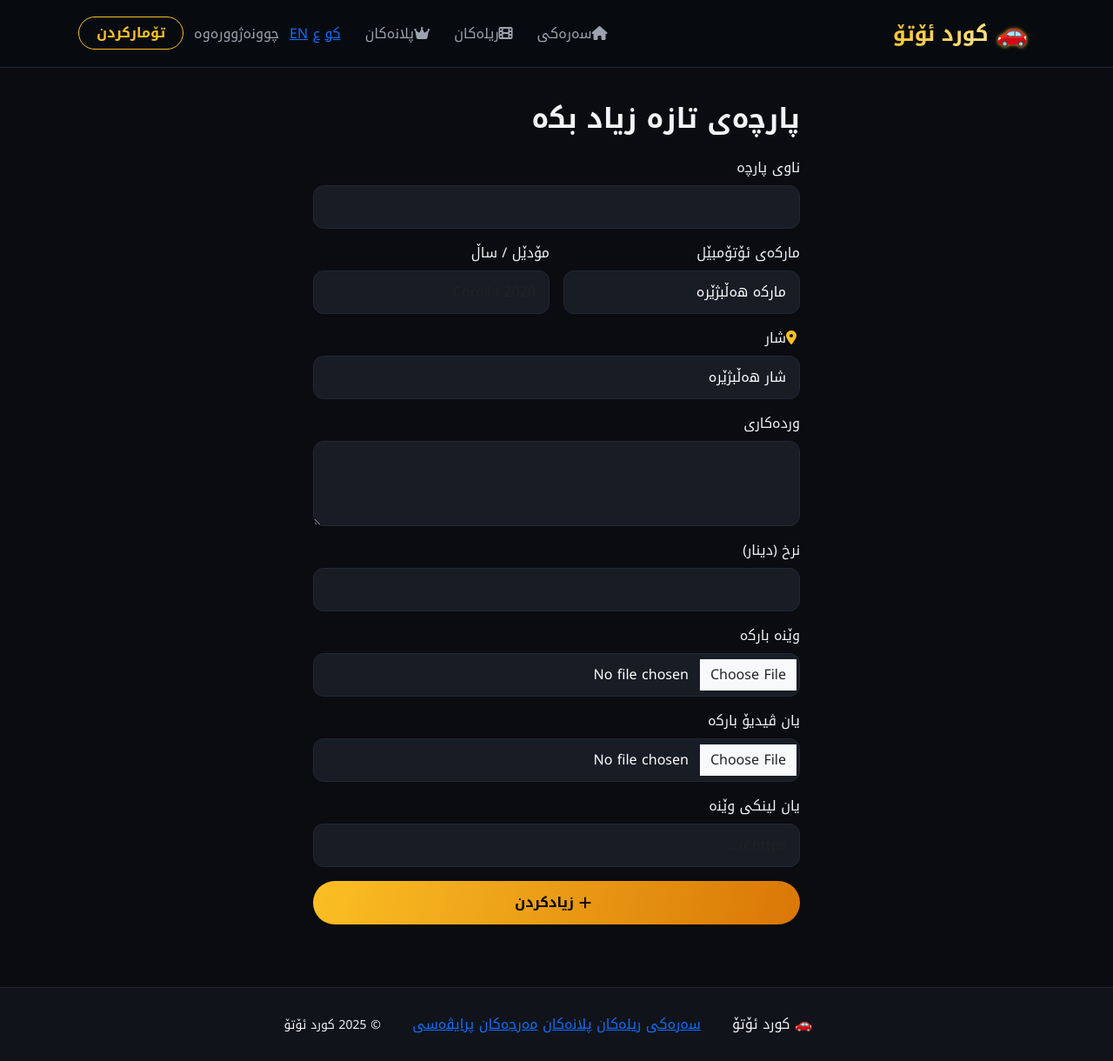
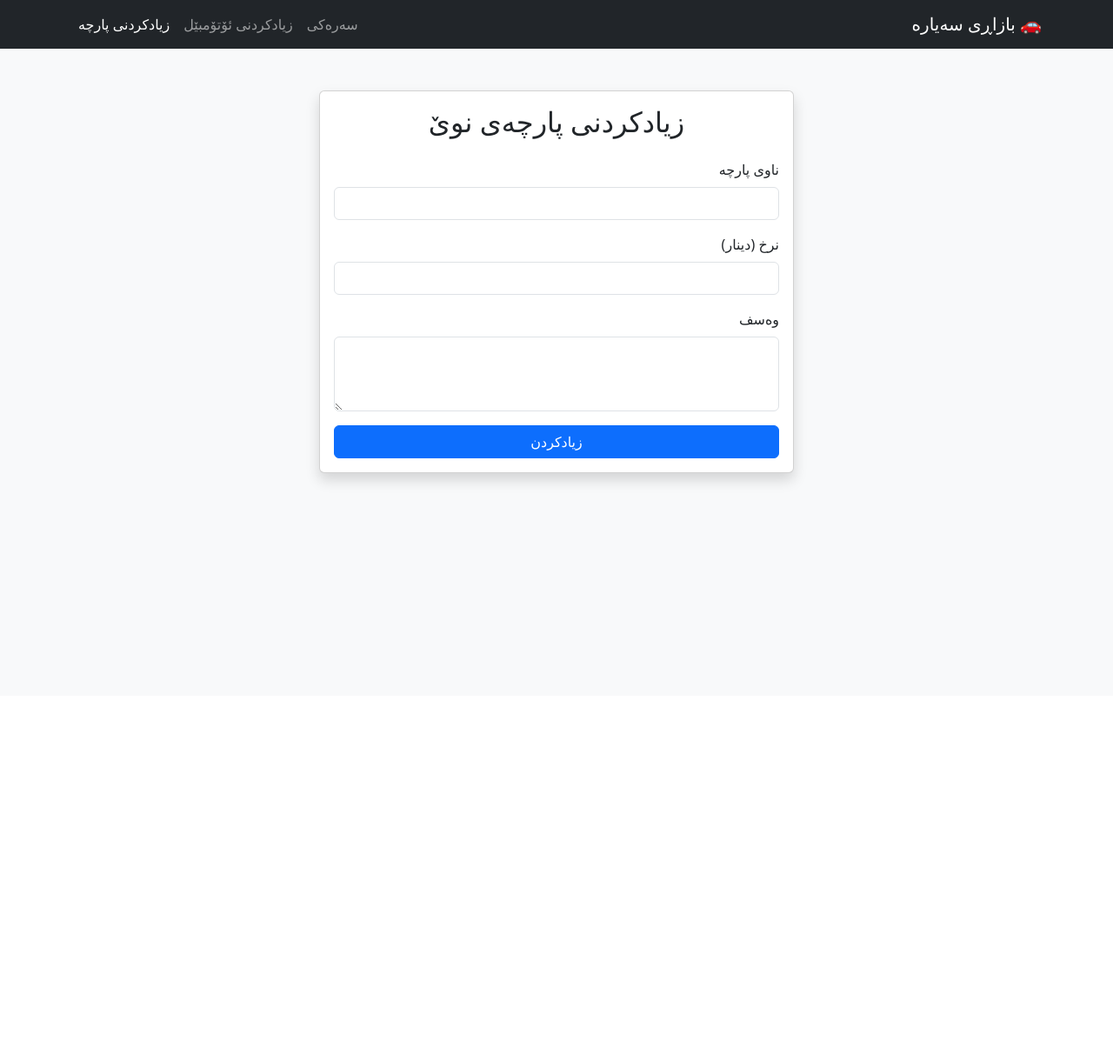
Before and after one commit to muhammadt90900-ux/Cars, a Flask app: template templates/add_part.html in a window 1280 px wide. Shown: the whole page at 87% size. After the commit the page ends 560 px from the top, so only its background shows below. Run offline with Flask 3, Linux system fonts and the light colour scheme; the template is opened without the code that fills it, so the values that code supplies are empty; some libraries are stand-ins or nearby versions.

Commit message:
Refactor add_part.html with complete HTML structure
Refactored add_part.html to include a complete HTML structure with a navbar and form for adding parts. Removed unnecessary fields and updated the layout for better usability.

```diff
--- a/templates/add_part.html
+++ b/templates/add_part.html
@@ -1,62 +1,59 @@
-{% extends "base.html" %}
-{% block content %}
-<div class="container py-4">
-    <div class="auth-card mx-auto" style="max-width:560px;">
-        <h2 class="mb-4" style="font-weight:800;">پارچەی تازە زیاد بکە</h2>
-        <form method="POST" enctype="multipart/form-data">
-            <input type="hidden" name="csrf_token" value="{{ csrf_token() }}">
-            <div class="mb-3">
-                <label class="form-label ka-label">ناوی پارچە</label>
-                <input type="text" name="name" class="form-control ka-input" required>
-            </div>
-            <div class="row g-3 mb-3">
-                <div class="col-6">
-                    <label class="form-label ka-label">مارکەی ئۆتۆمبێل</label>
-                    <select name="car_brand" class="form-select ka-input">
-                        <option value="">مارکە هەڵبژێرە</option>
-                        {% for b in brands %}
-                        <option value="{{ b }}">{{ b }}</option>
-                        {% endfor %}
-                    </select>
-                </div>
-                <div class="col-6">
-                    <label class="form-label ka-label">مۆدێل / ساڵ</label>
-                    <input type="text" name="car_model" class="form-control ka-input" placeholder="Corolla 2020">
+<!DOCTYPE html>
+<html lang="ku" dir="rtl">
+<head>
+    <meta charset="UTF-8">
+    <meta name="viewport" content="width=device-width, initial-scale=1.0">
+    <title>زیادکردنی پارچە - بازاڕی سەیارە</title>
+    <link href="https://cdn.jsdelivr.net/npm/bootstrap@5.3.0/dist/css/bootstrap.rtl.min.css" rel="stylesheet">
+    <style>
+        body { background-color: #f8f9fa; }
+    </style>
+</head>
+<body>
+
+    <nav class="navbar navbar-expand-lg navbar-dark bg-dark">
+        <div class="container">
+            <a class="navbar-brand" href="/">🚗 بازاڕی سەیارە</a>
+            <button class="navbar-toggler" type="button" data-bs-toggle="collapse" data-bs-target="#navbarNav">
+                <span class="navbar-toggler-icon"></span>
+            </button>
+            <div class="collapse navbar-collapse" id="navbarNav">
+                <ul class="navbar-nav ms-auto">
+                    <li class="nav-item"><a class="nav-link" href="/">سەرەکی</a></li>
+                    <li class="nav-item"><a class="nav-link" href="/add_vehicle">زیادکردنی ئۆتۆمبێل</a></li>
+                    <li class="nav-item"><a class="nav-link active" href="/add_part">زیادکردنی پارچە</a></li>
+                </ul>
             </div>
         </div>
+    </nav>
+
+    <div class="container mt-5">
+        <div class="row justify-content-center">
+            <div class="col-md-6">
+                <div class="card shadow">
+                    <div class="card-body">
+                        <h2 class="card-title text-center mb-4">زیادکردنی پارچەی نوێ</h2>
+                        <form method="POST" action="/add_part">
                             <div class="mb-3">
-                <label class="form-label ka-label"><i class="fas fa-map-marker-alt me-1" style="color:var(--gold);"></i>شار</label>
-                <select name="city" class="form-select ka-input">
-                    <option value="">شار هەڵبژێرە</option>
-                    {% for c in cities %}
-                    <option value="{{ c }}">{{ c }}</option>
-                    {% endfor %}
-                </select>
+                                <label for="name" class="form-label">ناوی پارچە</label>
+                                <input type="text" class="form-control" id="name" name="name" required>
                             </div>
                             <div class="mb-3">
-                <label class="form-label ka-label">وردەکاری</label>
-                <textarea name="description" class="form-control ka-input" rows="3"></textarea>
+                                <label for="price" class="form-label">نرخ (دینار)</label>
+                                <input type="number" step="0.01" class="form-control" id="price" name="price" required>
                             </div>
                             <div class="mb-3">
-                <label class="form-label ka-label">نرخ (دینار)</label>
-                <input type="number" name="price" class="form-control ka-input" required min="0">
+                                <label for="description" class="form-label">وەسف</label>
+                                <textarea class="form-control" id="description" name="description" rows="3"></textarea>
                             </div>
-            <div class="mb-3">
-                <label class="form-label ka-label">وێنە بارکە</label>
-                <input type="file" name="image_file" class="form-control ka-input" accept="image/*">
-            </div>
-            <div class="mb-3">
-                <label class="form-label ka-label">یان ڤیدیۆ بارکە</label>
-                <input type="file" name="video_file" class="form-control ka-input" accept="video/*">
-            </div>
-            <div class="mb-3">
-                <label class="form-label ka-label">یان لینکی وێنە</label>
-                <input type="url" name="image_url" class="form-control ka-input" placeholder="https://...">
-            </div>
-            <button type="submit" class="btn-ka-primary w-100 justify-content-center" style="padding:13px;">
-                <i class="fas fa-plus me-2"></i>زیادکردن
-            </button>
+                            <button type="submit" class="btn btn-primary w-100">زیادکردن</button>
                         </form>
                     </div>
                 </div>
-{% endblock %}
+            </div>
+        </div>
+    </div>
+
+    <script src="https://cdn.jsdelivr.net/npm/bootstrap@5.3.0/dist/js/bootstrap.bundle.min.js"></script>
+</body>
+</html>
```
Lines whose indentation alone changed are shown as unchanged.
